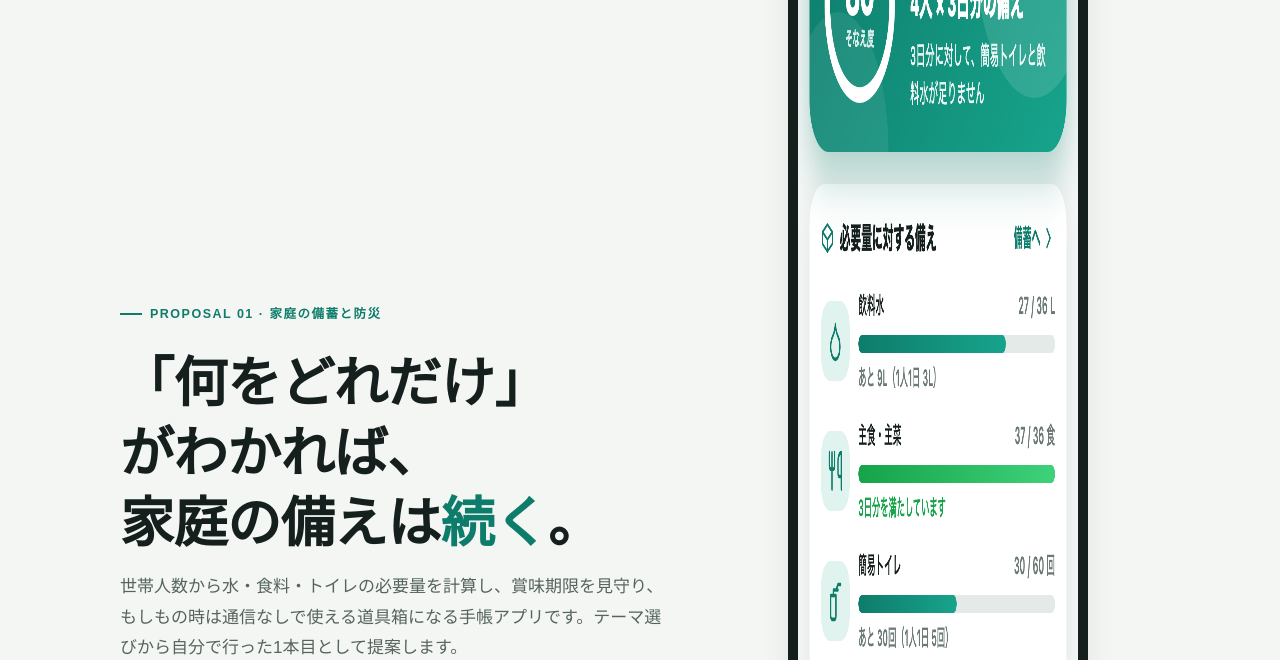
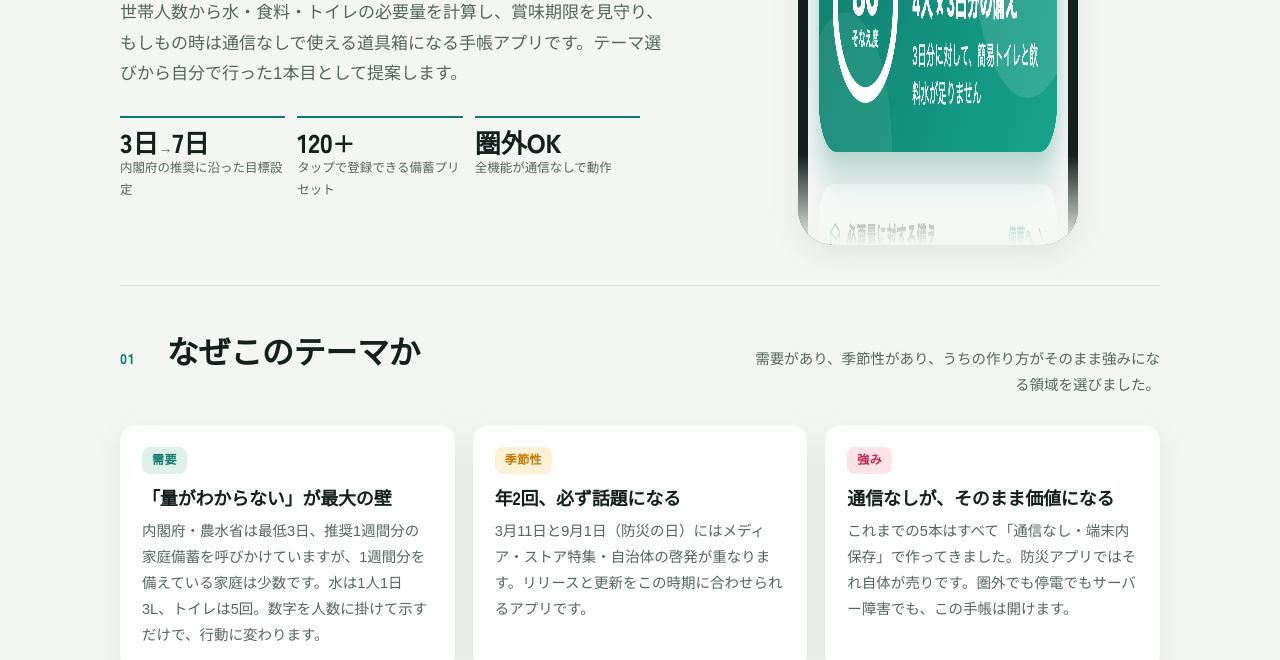
Before and after one commit to kiyotake1229/sonaecho, a plain HTML site: page 提案資料/提案書.html in a window 1280 px wide. Shown: the part 440-1100 px from the top of the page. Drawn offline with Linux system fonts and the light colour scheme; a web font is replaced by a local one.

Commit message:
提案書: ヒーローのスマホ画像の高さを抑える
Co-Authored-By: Claude Fable 5.1 <noreply@anthropic.com>

```diff
--- a/提案資料/提案書.html
+++ b/提案資料/提案書.html
@@ -43,9 +43,10 @@ img{max-width:100%;display:block}
 .fact{border-top:2px solid var(--teal);padding-top:10px}
 .fact b{display:block;font-family:"Zen Kaku Gothic New",sans-serif;font-size:26px;font-weight:900;line-height:1.1;color:var(--ink)}
 .fact span{font-size:12.5px;color:var(--ink2)}
-.phone{width:min(300px,100%);margin:0 auto;border-radius:36px;padding:10px;background:var(--ink);box-shadow:var(--shadow);animation:up .7s ease both}
+.phone{width:min(280px,100%);margin:0 auto;border-radius:36px;padding:10px 10px 0;background:var(--ink);box-shadow:var(--shadow);animation:up .7s ease both;overflow:hidden;max-height:560px;position:relative}
+.phone::after{content:"";position:absolute;left:0;right:0;bottom:0;height:90px;background:linear-gradient(to bottom,transparent,var(--bg))}
 :root[data-theme="dark"] .phone{background:#000}
-.phone img{border-radius:28px}
+.phone img{border-radius:28px 28px 0 0}
 @keyframes up{from{opacity:0;transform:translateY(14px)}to{opacity:1;transform:none}}
 @media (prefers-reduced-motion:reduce){*{animation:none!important;transition:none!important}}
 
```
